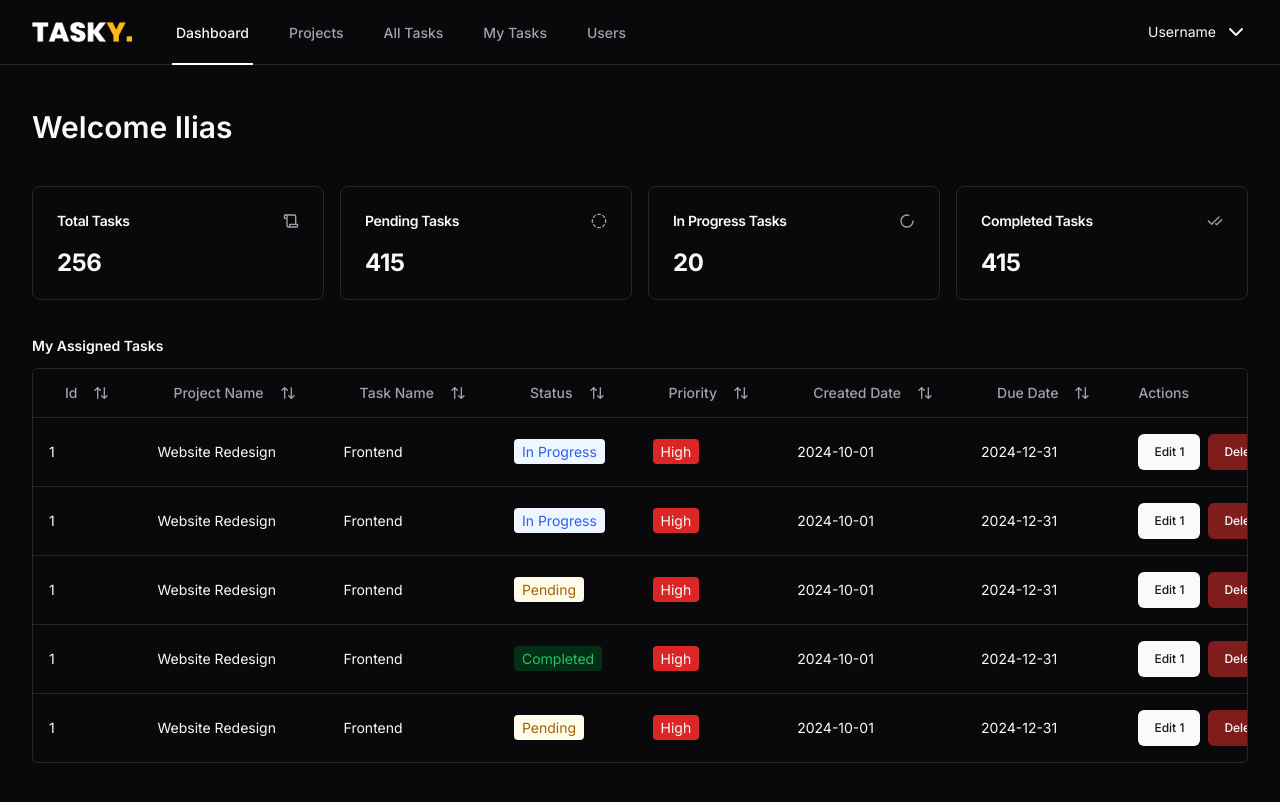
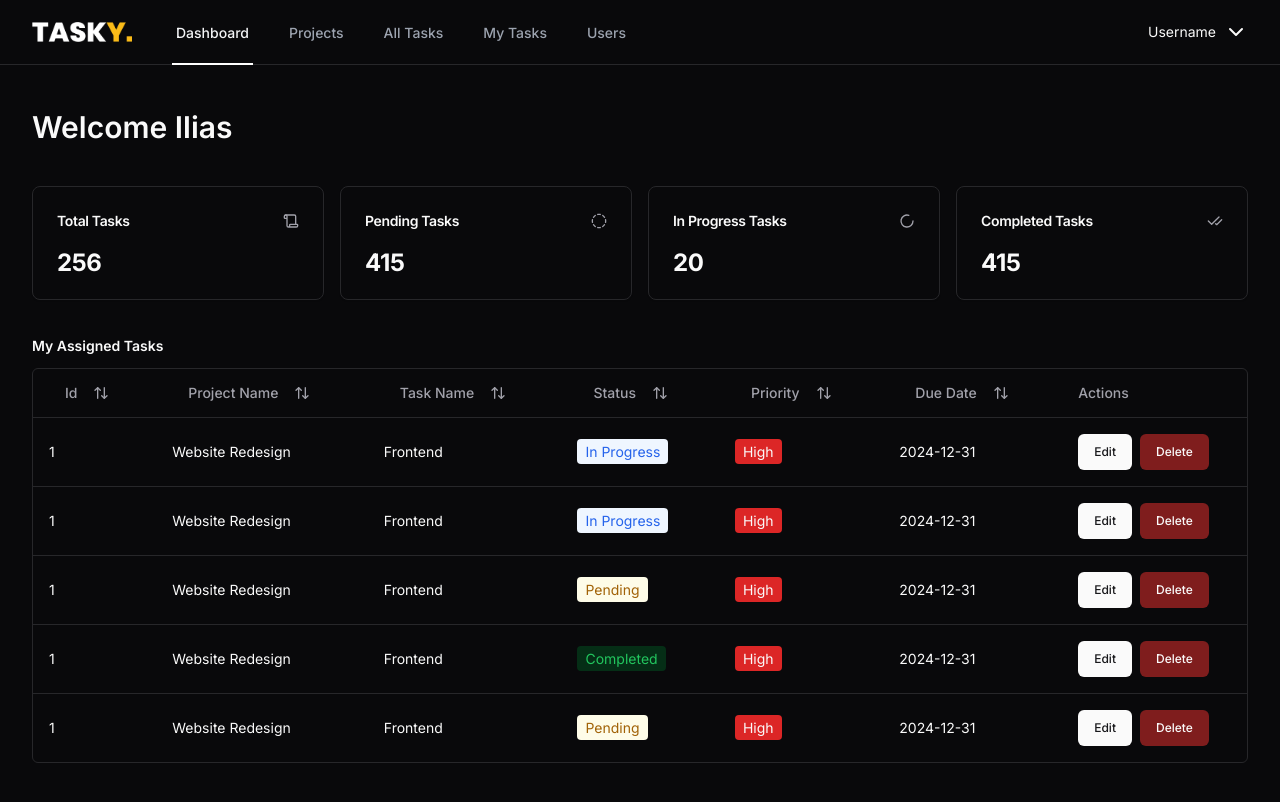
Before and after one commit to artfull-boy/tasky, a Next.js app: page /dashboard in a window 1280 px wide. Built offline with nearby package versions, Linux system fonts and the light colour scheme.

Commit message:
Update columns.js

```diff
--- a/src/app/dashboard/columns.js
+++ b/src/app/dashboard/columns.js
@@ -76,20 +76,7 @@ export const columns = [
         )
       },
   },
-  {
-    accessorKey: "created_date",
-    header: ({ column }) => {
-        return (
-          <Button
-            variant="ghost"
-            onClick={() => column.toggleSorting(column.getIsSorted() === "asc")}
-          >
-            Created Date
-            <ArrowUpDown className="ml-2 h-4 w-4" />
-          </Button>
-        )
-      },
-  },
+
   {
     accessorKey: "due_date",
     header: ({ column }) => {
@@ -111,7 +98,7 @@ export const columns = [
 
       return (
         <div className="flex gap-2">
-            <Button className="w-fit h-fit text-[12px]">Edit {row.original.id}</Button>
+            <Button className="w-fit h-fit text-[12px]">Edit</Button>
             <Button className="w-fit h-fit text-[12px]" variant="destructive">Delete</Button>
         </div>
       )
```
